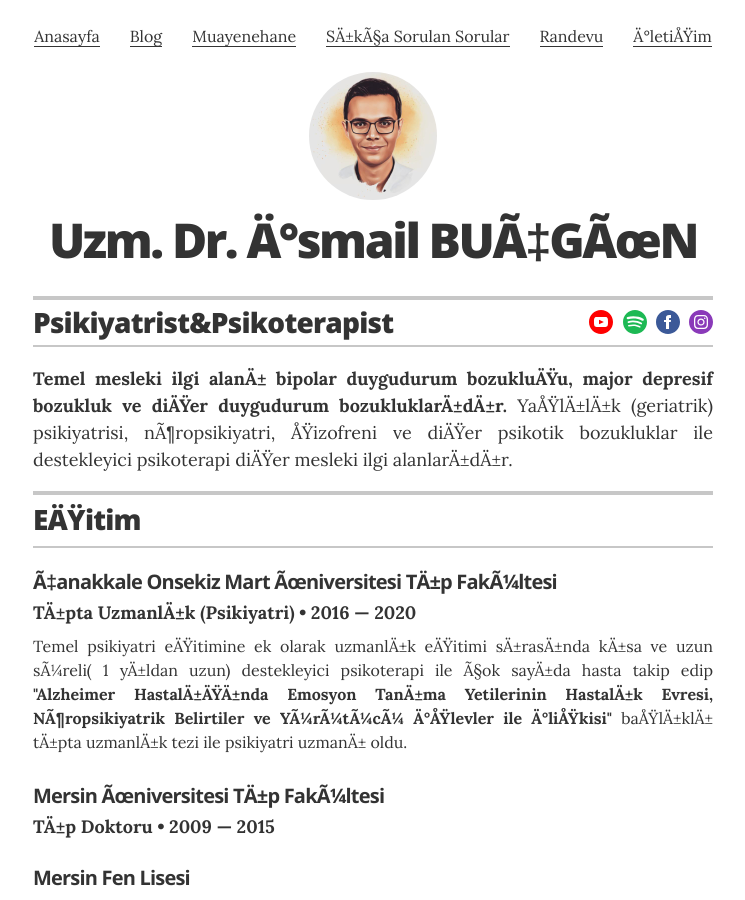
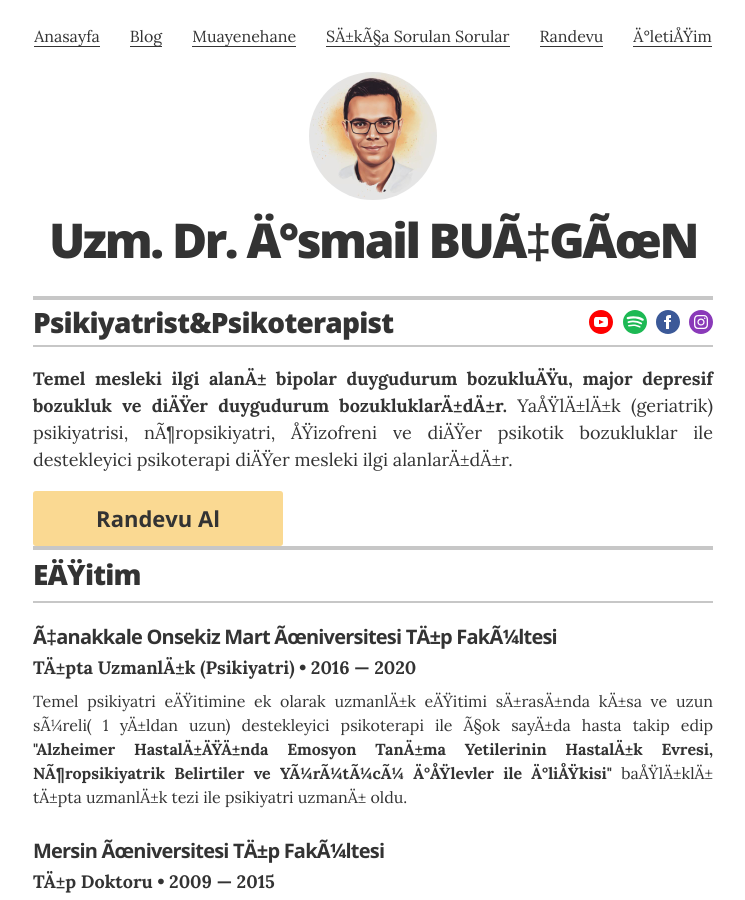
Before and after one commit to ibucgun/ibucgun.github.io, a Jekyll site: the page built from index.html, in a window 1280 px wide and 900 px high. Shown: the whole window, without its empty margins (267-1012 px from the left). Built offline with Jekyll 4.4.1, drawn with Linux system fonts in a browser that asks for light colours.

Commit message:
Update resume.html

```diff
--- a/_layouts/resume.html
+++ b/_layouts/resume.html
@@ -40,6 +40,7 @@
         <div class="executive-summary" itemprop="description" style="text-align: justify;">
           <p style="text-align: justify">{{ site.resume_header_intro }}</p>
         </div>
+		 <a href="/randevu" rel="nofollow" title="Randevu Al" class="contact-button no-print" itemprop="email"><b>Randevu Al</b></a>
 	  </header>
 
 	  {% if site.resume_section_egitim %}
```
